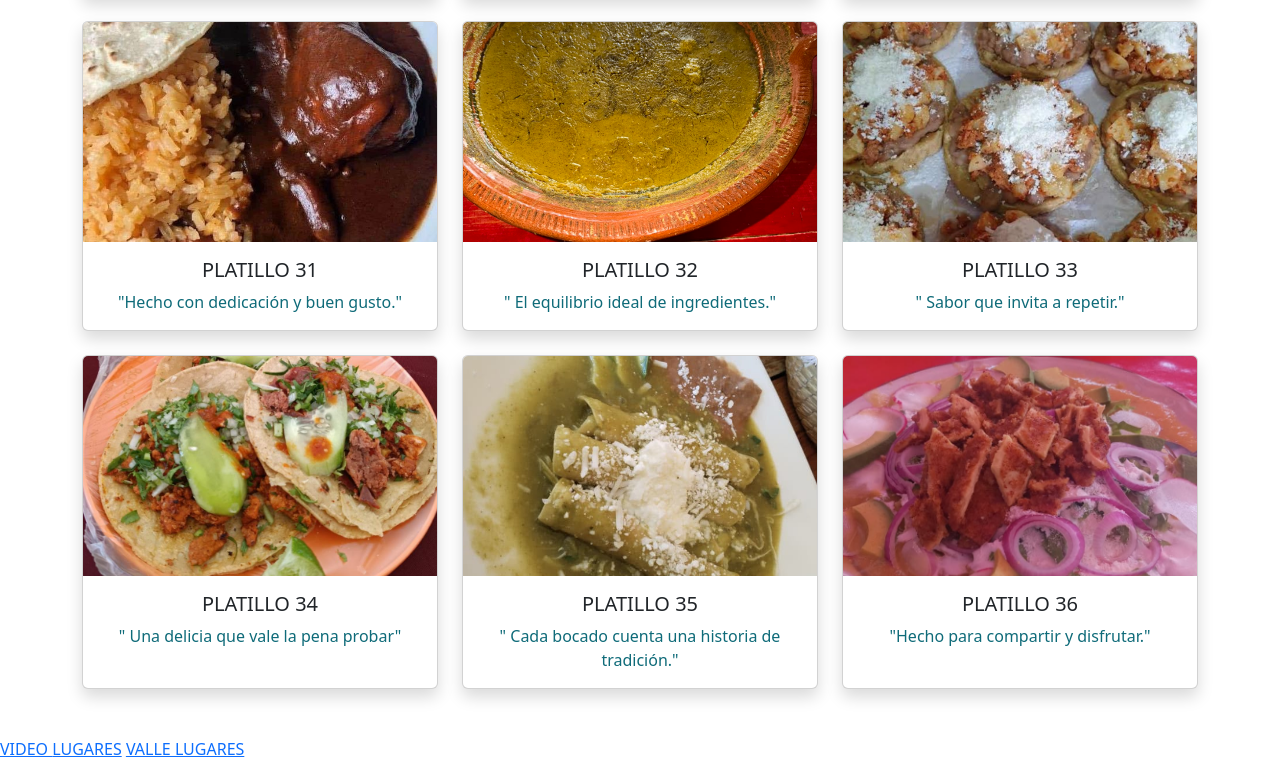
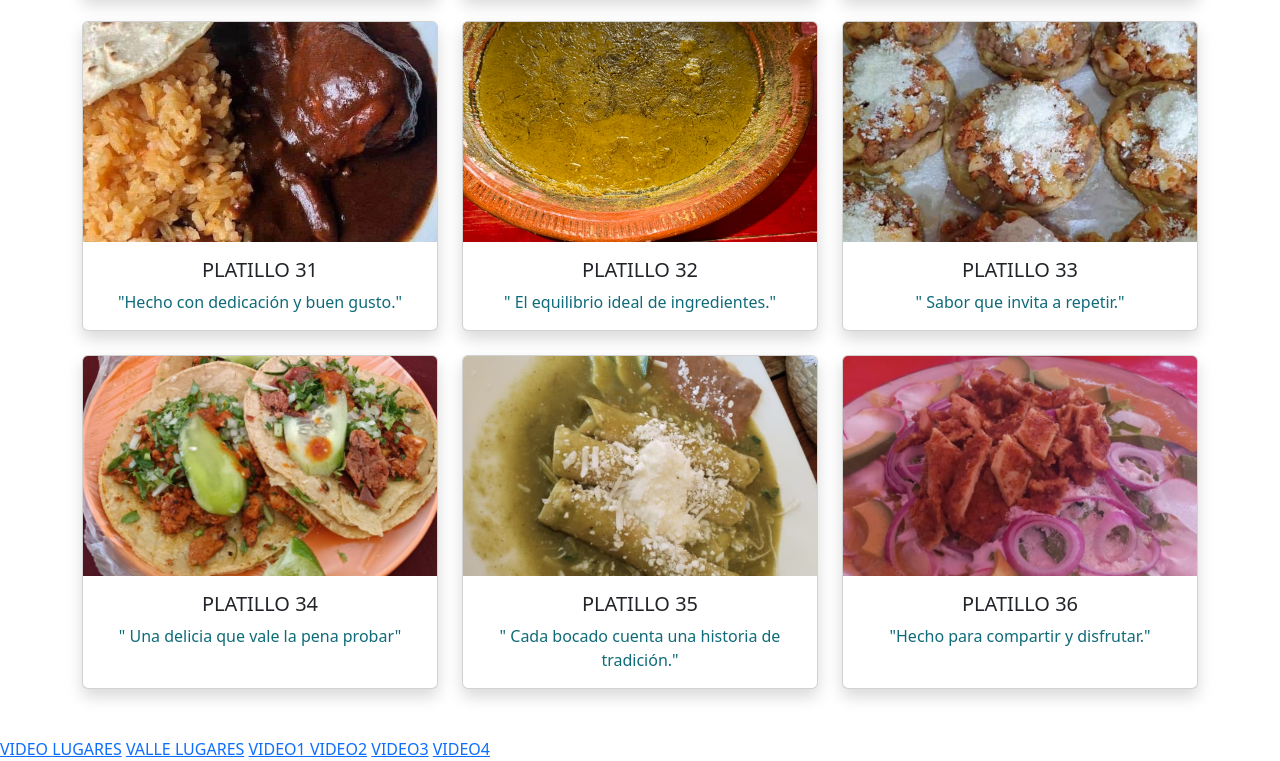
Before and after one commit to Alex-rz009/WEBSITE_Alexrz, a plain HTML site: page index.html in a window 1280 px wide. Shown: the part 3625-4386 px from the top of the page. Drawn offline with nearby package versions, Linux system fonts and the light colour scheme.

Commit message:
Update index.html

```diff
--- a/index.html
+++ b/index.html
@@ -589,6 +589,10 @@
    <a href="Cuadrilla.html"> VIDEO </a>
    <a href="Lugares.html"> LUGARES</a>
    <a href="valle_lugares.html"> VALLE LUGARES</a>
+    <a href="video1.html"> VIDEO1 </a>
+   <a href="video2.html"> VIDEO2</a>
+   <a href="video3.html"> VIDEO3</a>
+    <a href="video4.html"> VIDEO4</a>
 
 </body>
 </html>
```
